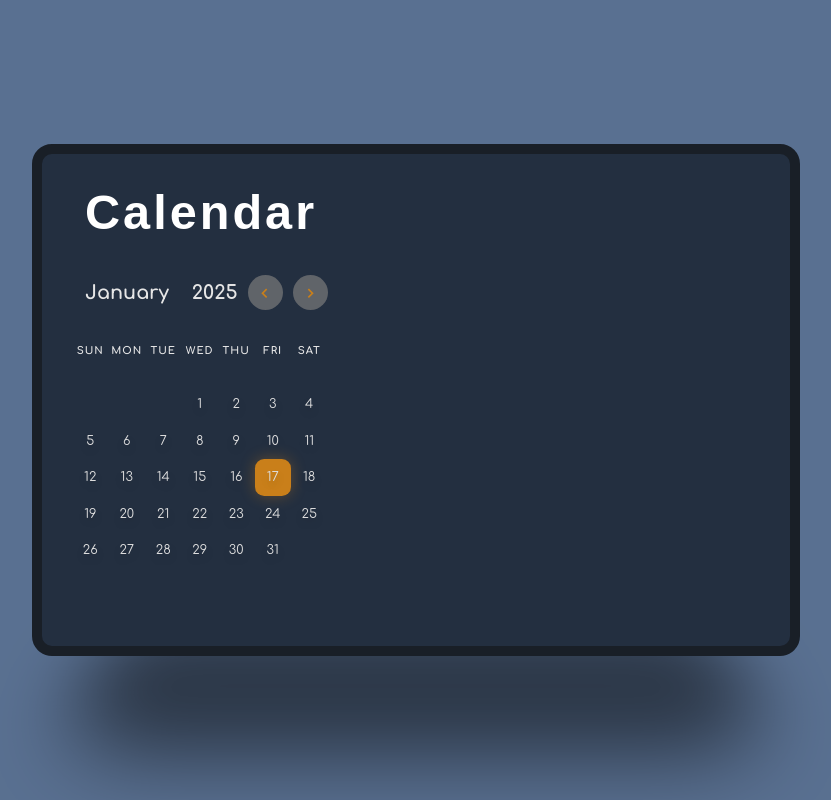
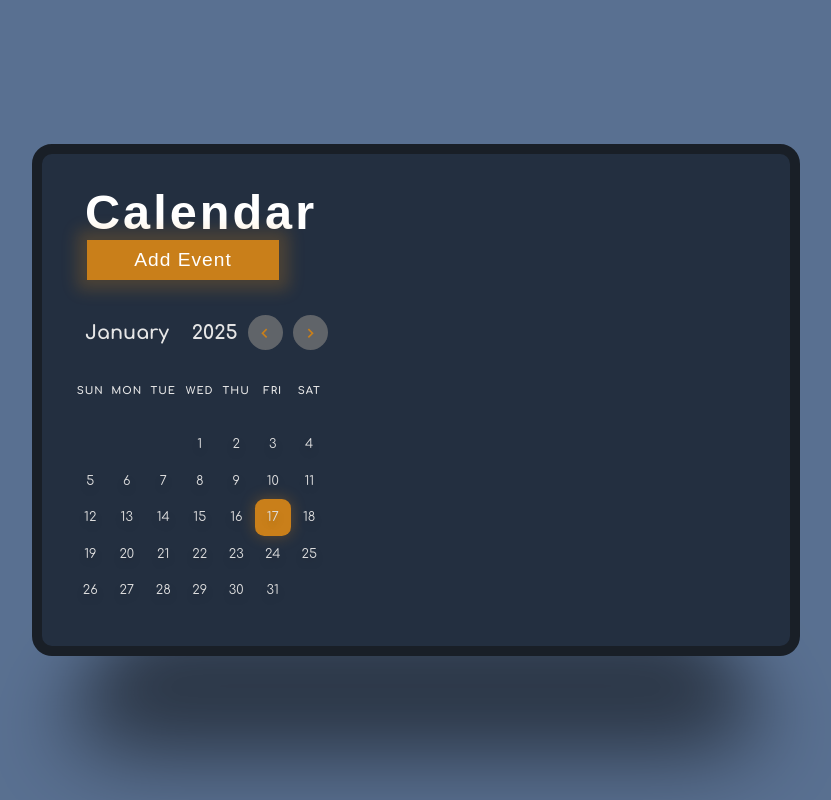
Before and after one commit to ZevWepster/calendarApp, a React (Vite) app: page / in a window 1280 px wide. Shown: the whole page, without its empty margins (224-1055 px from the left). Built offline with nearby package versions, Linux system fonts and the light colour scheme.

Commit message:
adding Ädd Event" button , moving  functionality from clickedDay to button, show location in events

```diff
--- a/src/components/CalendarApp.css
+++ b/src/components/CalendarApp.css
@@ -205,6 +205,20 @@
   cursor: pointer;
 }
 
+.add-event-btn {
+  width: clamp(15rem, 15cqi, 25rem);
+  height: 4rem;
+  background-color: #c97f1a;
+  color: #fff;
+  font-family: "Montserrat", sans-serif;
+  font-size: clamp(1.5rem, 1.5cqi, 2.2rem);
+  letter-spacing: 0.1rem;
+  border: none;
+  box-shadow: 0 0 1.5rem 1rem rgba(239, 144, 17, 0.2);
+  cursor: pointer;
+  margin-left: 1.5rem;
+}
+
 .event-popup-btn:active {
   transform: translateY(0.1rem);
 }
@@ -255,6 +269,11 @@
   font-size: clamp(1.3rem, 1cqi, 1.6rem);
   line-height: 4rem;
   font-weight: bold;
+  color: #fff;
+}
+
+.event-location {
+  font-size: clamp(1rem, 1cqi, 1.2rem);
   color: #fff;
 }
 
--- a/src/components/CalendarApp.jsx
+++ b/src/components/CalendarApp.jsx
@@ -21,19 +21,19 @@ const CalendarApp = () => {
   const [currentMonth, setCurrentMonth] = useState(currentDate.getMonth());
   const [currentYear, setCurrentYear] = useState(currentDate.getFullYear());
 
-  //   Event modal Event modal Event modal Event modal Event modal
+  // Event modal state variables
   const [selectedDate, setSelectedDate] = useState(currentDate);
   const [showEventPopup, setShowEventPopup] = useState(false);
   const [events, setEvents] = useState([]);
   const [eventTime, setEventTime] = useState({ hours: "00", minutes: "00" });
   const [eventText, setEventText] = useState("");
+  const [eventLocation, setEventLocation] = useState(""); // New state for location
 
   const [editingEvent, setEditingEvent] = useState(null);
 
   const daysInMonth = new Date(currentYear, currentMonth + 1, 0).getDate();
   const firstDayOfMonth = new Date(currentYear, currentMonth, 1).getDay();
 
-  //   console.log(daysInMonth, firstDayOfMonth);
   const prevMonth = () => {
     setCurrentMonth((prevMonth) => (prevMonth === 0 ? 11 : prevMonth - 1));
     setCurrentYear((prevYear) =>
@@ -48,26 +48,14 @@ const CalendarApp = () => {
     );
   };
 
-  //   Event modal Event modal Event modal Event modal Event modal
-  const handleDayClick = (day) => {
-    const clickedDate = new Date(currentYear, currentMonth, day);
-    const today = new Date();
-
-    if (clickedDate >= today || isSameDay(clickedDate, today)) {
-      setSelectedDate(clickedDate);
-      setShowEventPopup(true);
-      setEventTime({ hours: "00", minutes: "00" });
-      setEventText("");
-      setEditingEvent;
-    }
-  };
-
-  const isSameDay = (date1, date2) => {
-    return (
-      date1.getFullYear() === date2.getFullYear() &&
-      date1.getMonth() === date2.getMonth() &&
-      date1.getDate() === date2.getDate()
-    );
+  // Event modal handling
+  const handleAddEventClick = () => {
+    setShowEventPopup(true);
+    setSelectedDate(currentDate);
+    setEventTime({ hours: "00", minutes: "00" });
+    setEventText("");
+    setEventLocation(""); // Reset location
+    setEditingEvent(null);
   };
 
   const handleEventSubmit = () => {
@@ -79,6 +67,7 @@ const CalendarApp = () => {
         "0"
       )}`,
       text: eventText,
+      location: eventLocation, // Store the location
     };
 
     let updatedEvents = [...events];
@@ -96,6 +85,7 @@ const CalendarApp = () => {
     setEvents(updatedEvents);
     setEventTime({ hours: "00", minutes: "00" });
     setEventText("");
+    setEventLocation(""); // Reset location after submit
     setShowEventPopup(false);
     setEditingEvent(null);
   };
@@ -107,13 +97,13 @@ const CalendarApp = () => {
       minutes: event.time.split(":")[1].replace(" ", ""),
     });
     setEventText(event.text);
+    setEventLocation(event.location || ""); // Set location
     setEditingEvent(event);
     setShowEventPopup(true);
   };
 
   const handleDeleteEvent = (eventId) => {
-    const updatedEvents = events.filter((event) => event.id != eventId);
-
+    const updatedEvents = events.filter((event) => event.id !== eventId);
     setEvents(updatedEvents);
   };
 
@@ -130,9 +120,13 @@ const CalendarApp = () => {
     <div className="calendar-app">
       <div className="calendar">
         <h1 className="heading">Calendar</h1>
+        <button className="add-event-btn" onClick={handleAddEventClick}>
+          Add Event
+        </button>
         <div className="navigate-date">
           <h2 className="month">{monthsOfYear[currentMonth]}</h2>
           <h2 className="year">{currentYear}</h2>
+
           <div className="buttons">
             <i className="bx bx-chevron-left" onClick={prevMonth}></i>
             <i className="bx bx-chevron-right" onClick={nextMonth}></i>
@@ -157,7 +151,6 @@ const CalendarApp = () => {
                   ? "current-day"
                   : ""
               }
-              onClick={() => handleDayClick(day + 1)}
             >
               {day + 1}
             </span>
@@ -190,6 +183,28 @@ const CalendarApp = () => {
                 onChange={handleTimeChange}
               />
             </div>
+
+            {/* New Date Input */}
+            <div className="event-date-popup">
+              <div className="event-date-label">Date</div>
+              <input
+                type="date"
+                value={selectedDate.toISOString().split("T")[0]}
+                onChange={(e) => setSelectedDate(new Date(e.target.value))}
+              />
+            </div>
+
+            {/* New Location Input */}
+            <div className="event-location-popup">
+              <div className="event-location-label">Location</div>
+              <input
+                type="text"
+                placeholder="Enter event location"
+                value={eventLocation}
+                onChange={(e) => setEventLocation(e.target.value)}
+              />
+            </div>
+
             <textarea
               placeholder="Enter Event Description (max of 60 characters)"
               value={eventText}
@@ -212,15 +227,16 @@ const CalendarApp = () => {
         )}
 
         {events.map((event, index) => (
-          // index niet handig voor veranderende data //
           <div className="event" key={index}>
             <div className="event-date-wrapper">
               <div className="event-date">{`${
                 monthsOfYear[event.date.getMonth()]
               } ${event.date.getDate()}, ${event.date.getFullYear()}`}</div>
               <div className="event-time">{event.time}</div>
+              <div className="event-location">{event.location}</div>{" "}
             </div>
             <div className="event-text">{event.text}</div>
+
             <div className="event-buttons">
               <i
                 className="bx bxs-edit-alt"
```
